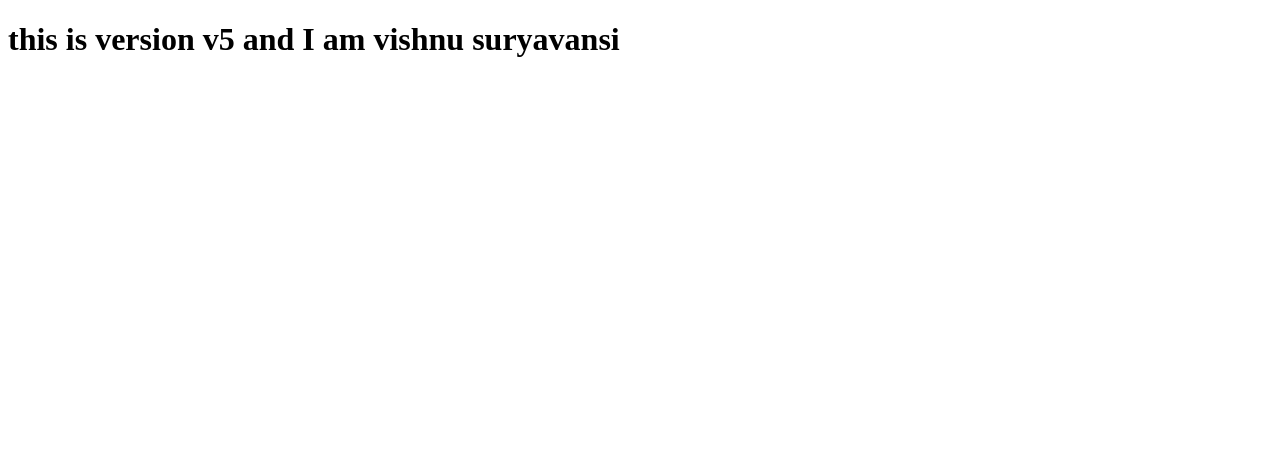
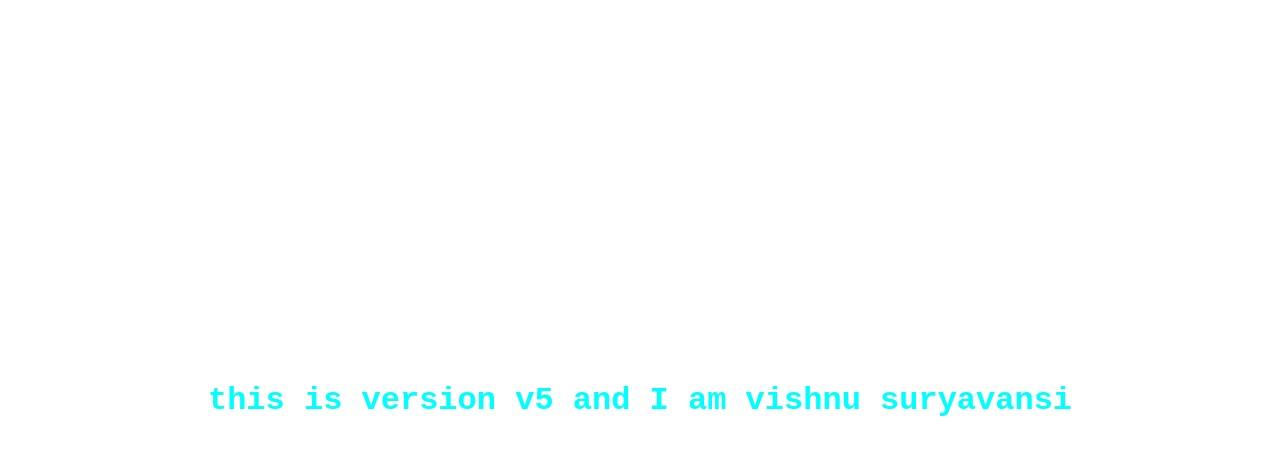
Before and after one commit to vishnu-suryavanshi/gitdemo, a plain HTML site: page index.html in a window 1280 px wide. Drawn offline with Linux system fonts and the light colour scheme.

Commit message:
add design

```diff
--- a/index.html
+++ b/index.html
@@ -4,6 +4,7 @@
     <meta charset="UTF-8">
     <meta name="viewport" content="width=device-width, initial-scale=1.0">
     <title>Document</title>
+    <link rel="stylesheet" href="style.css">
 </head>
 <body>
     <h1>this is version v5 and I am vishnu suryavansi</h1>
--- /dev/null
+++ b/style.css
@@ -0,0 +1,10 @@
+body{
+    font-family: 'Courier New', Courier, monospace;
+    color: aqua;
+    margin: 0;
+    padding: 0;
+    display: flex;
+    justify-content: center;
+    align-items: center;
+    height: 100vh;
+}
```
